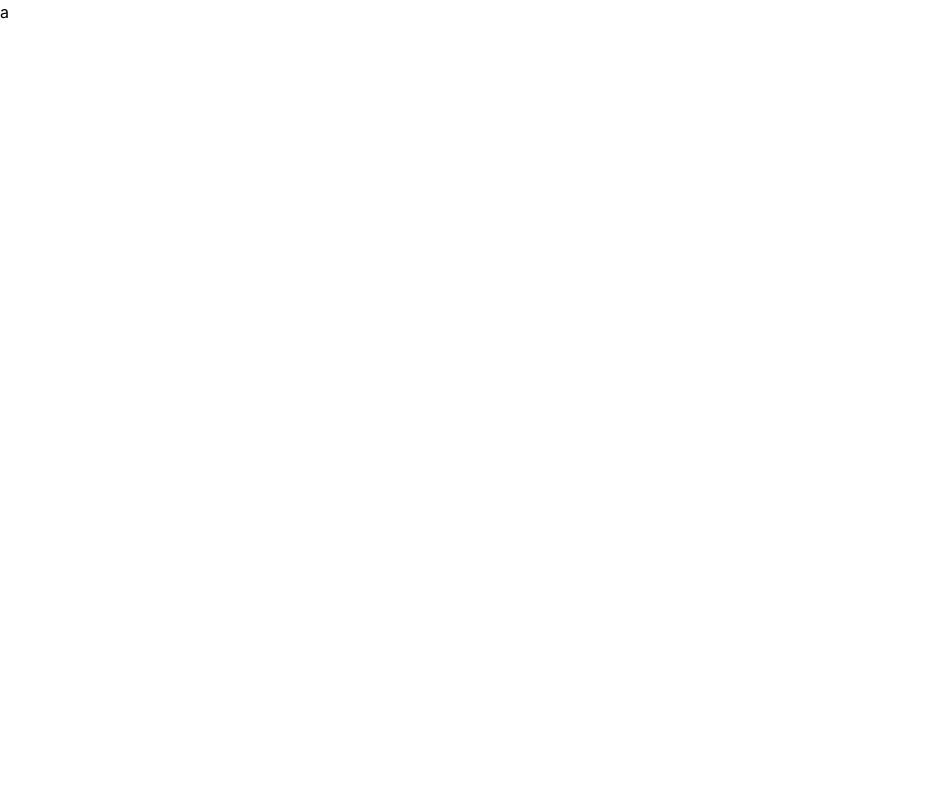
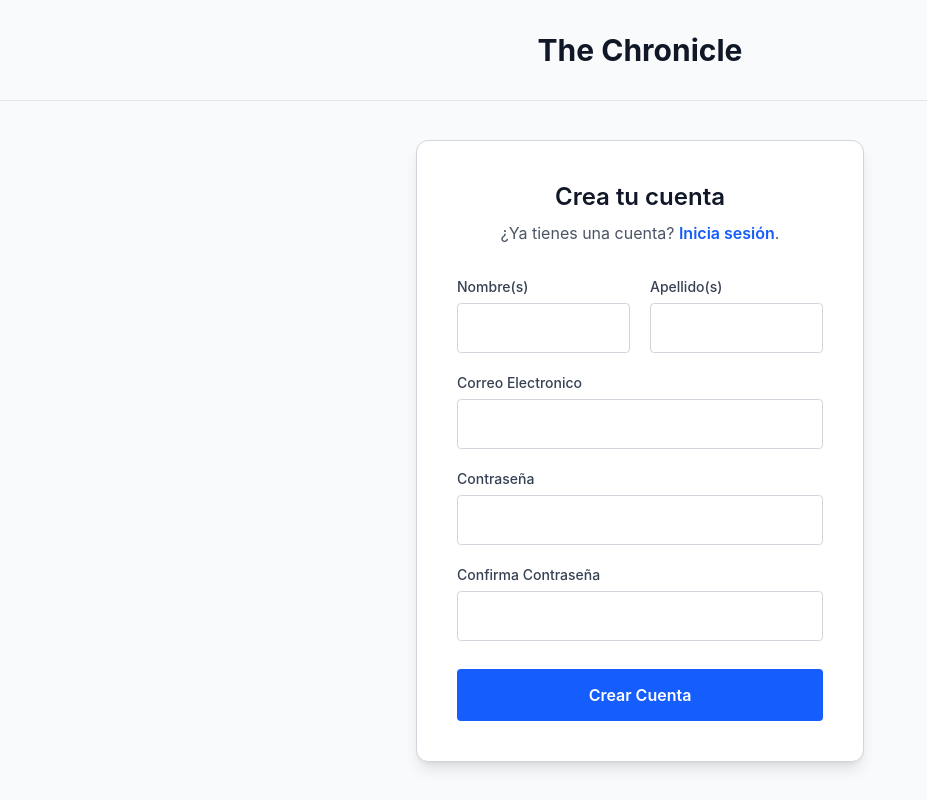
Before and after one commit to Yael-Ramos/Noticiero, a React (Vite) app: page /Noticiero/registro in a window 1280 px wide. Before the commit this address had no page. Shown: the whole page, without its empty margins (0-927 px from the left). Built offline with nearby package versions, Linux system fonts and the light colour scheme.

Commit message:
feat: estructura inicial de registro y validación de contraseña

```diff
--- a/src/App.tsx
+++ b/src/App.tsx
@@ -7,19 +7,19 @@ import './App.css'
 function App() {
   const navigate = useNavigate();
 
-  // Esta función es la buena, manda al usuario a la nueva ruta
+
   const handleLoginClick = () => {
     navigate('/login');
   };
 
   return (
     <>
-      {/* Dejamos un ÚNICO Header y le pasamos la navegación */}
+
       <Header onLoginClick={handleLoginClick} />
 
       <div className='bg-[#f1f5f9] min-h-screen'>
         <div className='mb-4'>
-          {/* Quitamos la propiedad showLogin que ya no existe */}
+
           <Body />
         </div>
       </div>
--- /dev/null
+++ b/src/components/RegisterForm.tsx
@@ -0,0 +1,146 @@
+import { Link } from "react-router-dom";
+import React, { useState } from "react";
+export const RegisterForm = () => {
+
+  const [formData, setFormData] = useState({
+
+    firstName: '',
+    lastName: '',
+    email: '',
+    password: '',
+    confirmPassword: ''
+  });
+
+  const [errorLocal, setErrorLocal] = useState('');
+
+
+  const handleChange = (e: React.ChangeEvent<HTMLInputElement>) => {
+    setFormData({
+      ...formData,
+      [e.target.id]: e.target.value
+    });
+  };
+  const handleSubmit = (e: React.FormEvent) => {
+    e.preventDefault();
+
+    setErrorLocal('');
+
+    if (formData.password !== formData.confirmPassword) {
+      setErrorLocal('Las contraseñas no coinciden. Verificalas por favor');
+      return;
+    }
+
+    console.log("¡Todo válido! Listo para guardar a:", formData);
+  };
+
+  return (
+    <div className="bg-gray-50 min-h-screen flex flex-col font-sans">
+      <header className="w-full py-8 px-8 text-center border-b border-gray-200">
+        <h1 className="inline-block text-3xl font-bold text-gray-900">The Chronicle</h1>
+      </header>
+
+      <main className="flex-grow flex items-center justify-center p-4 md:p-8">
+        <div className="w-full max-w-md mx-auto">
+          <div className="bg-white border border-gray-300 rounded-xl p-6 md:p-10 shadow-lg">
+
+            <div className="mb-8 text-center">
+              <h2 className="text-2xl font-semibold text-gray-900 mb-2">Crea tu cuenta</h2>
+              <p className="text-gray-600">
+                ¿Ya tienes una cuenta?{' '}
+                {/* Más adelante le daremos vida a este botón para que regrese al login */}
+                <Link to='/Login' className="text-blue-600 hover:underline font-semibold">
+                  Inicia sesión
+                </Link>.
+              </p>
+            </div>
+            {errorLocal && (
+
+              <div className="bg-red-60 border-l-4 border-red-500 text-red-500 text-red-700 p-4 mb-6 rounded-md text.sm font.medium">
+                {errorLocal}
+              </div>
+            )}
+
+            <form  onSubmit={handleSubmit} className="space-y-5">
+              <div className="grid grid-cols-1 md:grid-cols-2 gap-5">
+                <div>
+                  <label className="block text-sm font-medium text-gray-700 mb-1.5" htmlFor="firstName">Nombre(s)</label>
+                  <input
+                    className="w-full border border-gray-300 rounded px-4 py-3 focus:ring-2 focus:ring-blue-500 outline-none transition-all"
+                    id="firstName"
+                    type="text"
+                    value={formData.firstName}
+                    onChange={handleChange}
+                    required
+                  />
+                </div>
+                <div>
+                  <label className="block text-sm font-medium text-gray-700 mb-1.5" htmlFor="lastName">Apellido(s)</label>
+                  <input
+                    className="w-full border border-gray-300 rounded px-4 py-3 focus:ring-2 focus:ring-blue-500 outline-none transition-all"
+                    id="lastName"
+                    type="text"
+                    value={formData.lastName}
+                    onChange={handleChange}
+                    required
+                  />
+                </div>
+              </div>
+
+              <div>
+                <label className="block text-sm font-medium text-gray-700 mb-1.5" htmlFor="email">Correo Electronico</label>
+                <input
+                  className="w-full border border-gray-300 rounded px-4 py-3 focus:ring-2 focus:ring-blue-500 outline-none transition-all"
+                  id="email"
+                  type="email"
+                  value={formData.email}
+                  onChange={handleChange}
+                  required
+                />
+              </div>
+
+              <div>
+                <label className="block text-sm font-medium text-gray-700 mb-1.5" htmlFor="password">Contraseña</label>
+                <input
+                  className="w-full border border-gray-300 rounded px-4 py-3 focus:ring-2 focus:ring-blue-500 outline-none transition-all"
+                  id="password"
+                  type="password"
+                  value={formData.password}
+                  onChange={handleChange}
+                  required
+                  minLength={6}
+                  pattern="^[a-zA-Z0-9]+$"
+                  title="La contraseña solo debe contener letras y números (sin espacios ni caracteres especiales)"
+                />
+              </div>
+
+              <div>
+                <label className="block text-sm font-medium text-gray-700 mb-1.5" htmlFor="confirmPassword">Confirma Contraseña</label>
+                <input
+                  className="w-full border border-gray-300 rounded px-4 py-3 focus:ring-2 focus:ring-blue-500 outline-none transition-all"
+                  id="confirmPassword"
+                  type="password"
+                  value={formData.confirmPassword}
+                  onChange={handleChange}
+                  required
+                  minLength={6}
+                  pattern="^[a-zA-Z0-9]+$"
+                  title="La contraseña solo debe contener letras y números (sin espacios ni caracteres especiales)"
+                />
+              </div>
+
+              <div className="pt-2">
+                <button
+                  className="w-full text-white font-semibold rounded py-3.5 flex justify-center items-center gap-2 bg-blue-600 hover:bg-blue-700 transition-colors cursor-pointer"
+                  type="submit"
+                >
+                  Crear Cuenta
+                </button>
+              </div>
+            </form>
+
+          </div>
+        </div>
+      </main>
+    </div>
+  );
+};
--- a/src/components/header.tsx
+++ b/src/components/header.tsx
@@ -56,13 +56,23 @@ export default function Header({ onLoginClick }: HeaderProps) {
                             </button>
                         </div>
                     ) : (
-                        /* Si NO existe el usuario, mostramos el botón de Ingresar original */
-                        <button
-                            onClick={onLoginClick}
-                            className="bg-blue-600 hover:bg-blue-700 text-white font-semibold py-2 px-6 rounded-md transition-colors duration-200 shadow-sm"
-                        >
-                            Ingresar
-                        </button>
+                        /* Si NO existe el usuario, mostramos AMBOS botones (Ingresar y Registrarse) */
+                        <div className="flex items-center space-x-3">
+                            <button
+                                onClick={onLoginClick}
+                                className="text-sm font-semibold text-[#475569] hover:text-blue-600 px-4 py-2 transition-colors"
+                            >
+                                Ingresar
+                            </button>
+
+                            {/* NUEVO: Botón de Registro que redirige a la ruta que creamos en App.tsx */}
+                            <Link
+                                to="/registro"
+                                className="bg-blue-600 hover:bg-blue-700 text-white font-semibold py-2 px-5 rounded-md transition-colors duration-200 shadow-sm text-sm"
+                            >
+                                Registrarse
+                            </Link>
+                        </div>
                     )}
                 </div>
 
--- a/src/components/login.tsx
+++ b/src/components/login.tsx
@@ -75,12 +75,12 @@ export const LoginForm = () => {
               </p>
             </div>
             <NotificacionExito
-            mostrar={loginExitoso}
-            alTerminar={()=> {
-              setLoginExitoso(false);
-              navigate('/');
-            }
-          }
+              mostrar={loginExitoso}
+              alTerminar={() => {
+                setLoginExitoso(false);
+                navigate('/');
+              }
+              }
             />
 
             <form onSubmit={manejarEnvio} className="space-y-6">
@@ -156,6 +156,19 @@ export const LoginForm = () => {
                 </button>
               </div>
 
+              <div className='mt-6 text-center'>
+                <p className='text-gray-600 '>
+                  ¿Aún no tiene cuenta?{''}
+                  <button
+                    type='button'
+                    onClick={() => navigate('/registro')}
+                    className='text-blue-600 pl-3 hover:underline fot-semibold cursor-pointer'
+                  >
+                    Registrate aquí
+                  </button>
+                </p>
+              </div>
+
               {/* Separador */}
               <div className="relative flex py-4 items-center">
                 <div className="flex-grow border-t border-gray-200"></div>
--- a/src/main.tsx
+++ b/src/main.tsx
@@ -5,14 +5,16 @@ import './index.css'
 import App from './App.tsx'
 import { LoginForm } from './components/login.tsx'
 import { AuthProvider } from './hook/useAuth.tsx'
+import { RegisterForm } from './components/RegisterForm.tsx'
 
 createRoot(document.getElementById('root')!).render(
   <StrictMode>
-    a<AuthProvider>
+    <AuthProvider>
       <BrowserRouter basename='/Noticiero'>
         <Routes>
           <Route path="/" element={<App />} />
           <Route path='/Login' element={<LoginForm />} />
+          <Route path= '/registro' element={<RegisterForm/>}/>
         </Routes>
       </BrowserRouter>
     </AuthProvider>
```
